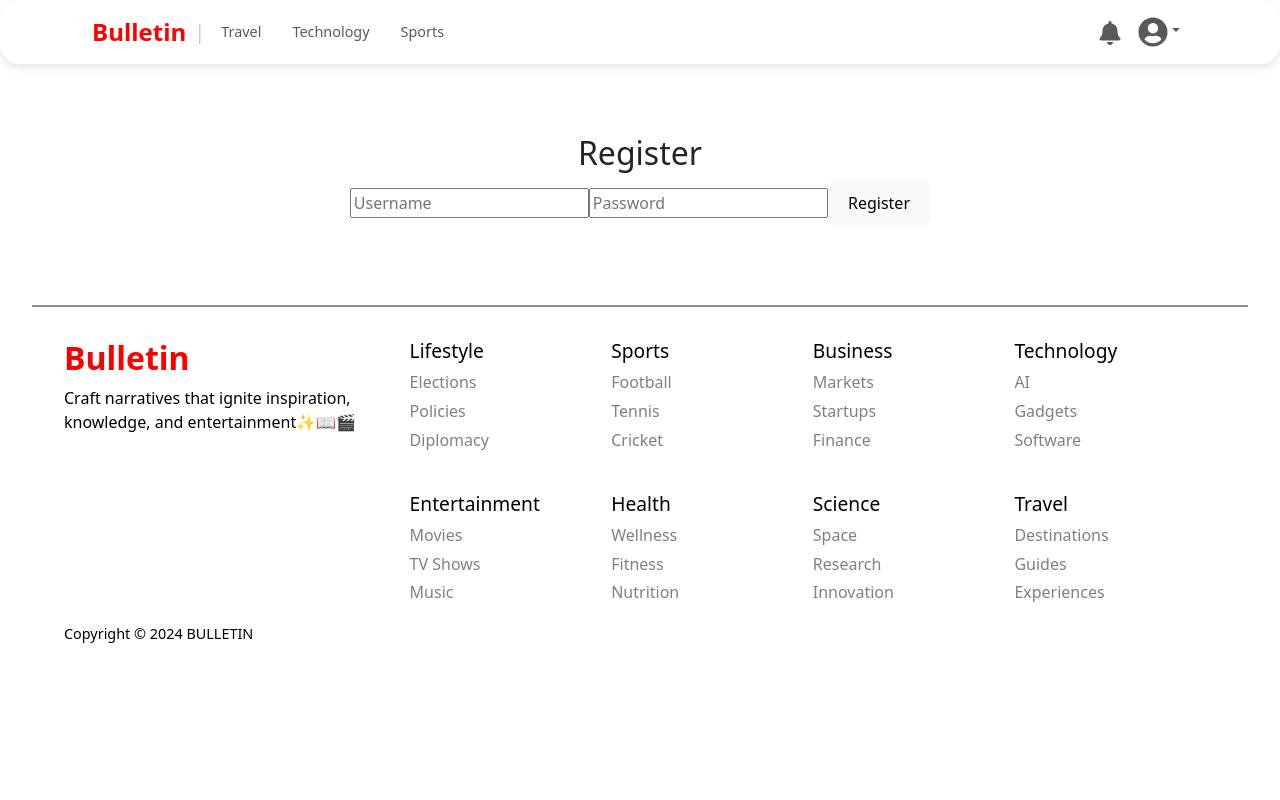
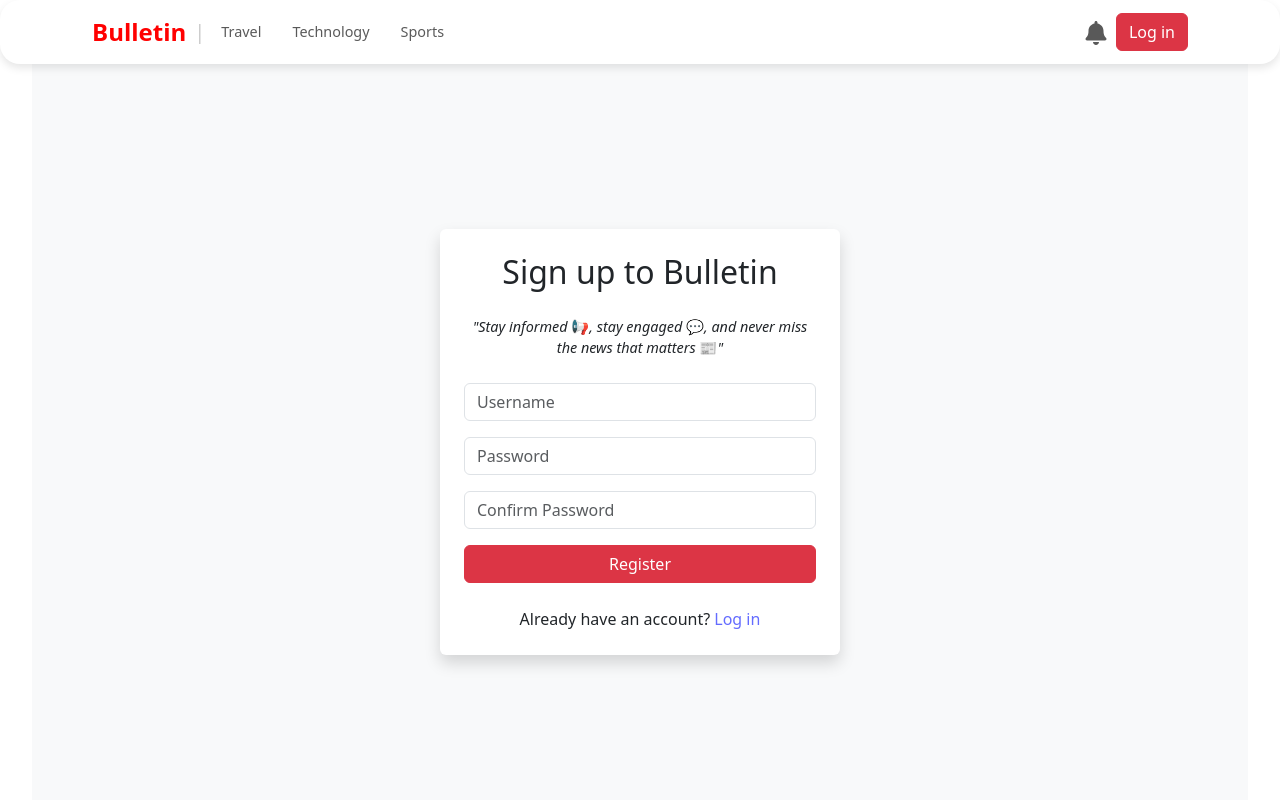
Before and after one commit to lakshitwasan/Real-Time-News-Aggregator-with-AI-Summarization, a React (Vite) app in the folder Frontend/: page /register in a window 1280 px wide. Shown: the top 800 px of the page. Built offline with nearby package versions, Linux system fonts and the light colour scheme.

Commit message:
Login functionality completed entirely

```diff
--- a/Frontend/src/components/NavBar/NavBar.jsx
+++ b/Frontend/src/components/NavBar/NavBar.jsx
@@ -1,10 +1,31 @@
-import React from 'react';
+import React, { useEffect, useState } from 'react';
 import { Navbar, Nav, Container, NavDropdown } from 'react-bootstrap';
 import { FaBell, FaUserCircle } from 'react-icons/fa';
 import { Link } from 'react-router-dom';
 import './navbar.css';
 
 const NavBar = () => {
+    const [isLoggedIn, setIsLoggedIn] = useState(false);
+
+    useEffect(() => {
+        const intervalId = setInterval(() => {
+            const token = localStorage.getItem("token");
+            if (token) {
+                setIsLoggedIn(true);
+            } else {
+                setIsLoggedIn(false);
+            }
+        }, 2000); // 2000 ms = 2 seconds
+
+        // Clean up the interval when the component unmounts
+        return () => clearInterval(intervalId);
+    }, []); // Empty dependency array ensures it only runs once
+
+    const handleLogout = () => {
+        localStorage.removeItem("token");
+        setIsLoggedIn(false);
+    };
+
     return (
         <Navbar expand="lg" className="fixed-top">
             <Container>
@@ -31,17 +52,23 @@ const NavBar = () => {
                             <FaBell size={24} />
                         </Nav.Link>
 
-                        {/* Profile Icon */}
+                        {/* Profile Icon or Login Button */}
+                        {isLoggedIn ? (
                             <NavDropdown
                                 title={<FaUserCircle size={30} />}
                                 id="basic-nav-dropdown"
                                 align="end"
                             >
-                            <NavDropdown.Item href="#profile">Profile</NavDropdown.Item>
-                            <NavDropdown.Item href="#settings">Settings</NavDropdown.Item>
-                            <NavDropdown.Divider />
-                            <NavDropdown.Item href="#logout">Logout</NavDropdown.Item>
+
+                                <NavDropdown.Item onClick={handleLogout}>Logout</NavDropdown.Item>
                             </NavDropdown>
+                        ) : (
+                            <button onClick={() => {
+                                window.location.href = "/login";
+                            }} className="btn btn-danger w-100">
+                                Log in
+                            </button>
+                        )}
                     </Nav>
                 </Navbar.Collapse>
             </Container>
--- a/Frontend/src/components/login/login.jsx
+++ b/Frontend/src/components/login/login.jsx
@@ -1,55 +1,91 @@
-import React, { useState, useContext } from "react";
+import React, { useState, useContext, useEffect } from "react";
 import axios from "axios";
 import { AuthContext } from "../AuthContext";
 import { useNavigate } from "react-router-dom";
+import 'bootstrap/dist/css/bootstrap.min.css';
 
 const Login = () => {
     const [username, setUsername] = useState("");
     const [password, setPassword] = useState("");
-    const [errorMessage, setErrorMessage] = useState(null); // New state for handling error messages
+    const [errorMessage, setErrorMessage] = useState(null);
     const { setToken } = useContext(AuthContext);
     const navigate = useNavigate();
+
     const handleSubmit = async (e) => {
         e.preventDefault();
         try {
-            const response = await axios.post(
-                "http://localhost:5000/auth/login"
-                , {
+            const response = await axios.post("http://localhost:5000/auth/login", {
                 username,
                 password,
             });
             setToken(response.data.token);
             localStorage.setItem("token", response.data.token);
-            navigate("/dashboard");
+            navigate("/");
         } catch (error) {
             console.error("Authentication failed:", error);
-            setToken(null);
-            localStorage.removeItem("token");
-            if (error.response && error.response.data) {
-                setErrorMessage(error.response.data); // Set the error message if present in the error response
+            setUsername("");
+            setPassword("");
+
+            if (error.response && error.response.data.error) {
+                setErrorMessage(error.response.data.error);
             } else {
                 setErrorMessage("An unexpected error occurred. Please try again.");
             }
         }
     };
 
+    // Auto-dismiss error alert after 3 seconds
+    useEffect(() => {
+        if (errorMessage) {
+            const timer = setTimeout(() => {
+                setErrorMessage(null);
+            }, 3000);
+            return () => clearTimeout(timer);
+        }
+    }, [errorMessage]);
+
     return (
-        <div>
-            {errorMessage && <div style={{ color: "red" }}>{errorMessage}</div>}{" "}
+        <div className="d-flex justify-content-center align-items-center vh-100 bg-light">
+            <div className="p-4 bg-white rounded shadow" style={{ maxWidth: "400px", width: "100%" }}>
+                <h2 className="text-center mb-4">Log into Bulletin</h2>
+                <blockquote className="blockquote text-center mb-4" style={{ fontSize: "0.9rem", fontStyle: "italic" }}>
+                    "Stay informed 📢, stay engaged 💬, and never miss the news that matters 📰"
+                </blockquote>
+                {errorMessage && (
+                    <div className="alert alert-danger alert-dismissible fade show" role="alert">
+                        {errorMessage}
+                        <button type="button" className="btn-close" data-bs-dismiss="alert" aria-label="Close"></button>
+                    </div>
+                )}
                 <form onSubmit={handleSubmit}>
+                    <div className="mb-3">
                         <input
+                            type="text"
+                            className="form-control"
                             value={username}
                             onChange={(e) => setUsername(e.target.value)}
                             placeholder="Username"
+                            required
                         />
+                    </div>
+                    <div className="mb-3">
                         <input
                             type="password"
+                            className="form-control"
                             value={password}
                             onChange={(e) => setPassword(e.target.value)}
                             placeholder="Password"
+                            required
                         />
-                <button type="submit">Login</button>
+                    </div>
+                    <button type="submit" className="btn btn-danger w-100 mb-3">
+                        Login
+                    </button>
+                    <div className="text-center mt-2">
+                        Don't have an account? <a href="/register">Register</a>
+                    </div>
                 </form>
+            </div>
         </div>
     );
 };
--- a/Frontend/src/components/signup/registration.jsx
+++ b/Frontend/src/components/signup/registration.jsx
@@ -1,45 +1,118 @@
-import React, { useState } from "react";
+import React, { useState, useEffect } from "react";
 import axios from "axios";
+import 'bootstrap/dist/css/bootstrap.min.css';
+import { useNavigate } from "react-router-dom";
 
 const Registration = () => {
     const [username, setUsername] = useState("");
     const [password, setPassword] = useState("");
-    const [message, setMessage] = useState("");
+    const [confirmPassword, setConfirmPassword] = useState("");
+    const [message, setMessage] = useState(null);
+    const [errorMessage, setErrorMessage] = useState(null);
+    const navigate = useNavigate();
 
     const handleSubmit = async (e) => {
         e.preventDefault();
+        setMessage(null);
+        setErrorMessage(null);
+
+        // Check if passwords match
+        if (password !== confirmPassword) {
+            setErrorMessage("Passwords do not match.");
+            return;
+        }
+
         try {
             const response = await axios.post("http://localhost:5000/auth/register", {
                 username,
                 password,
             });
             setMessage(response.data.message);
+            setUsername("");
+            setPassword("");
+            setConfirmPassword(""); // Clear confirm password
+            navigate("/login");
         } catch (error) {
             console.error("Registration failed:", error);
-            setMessage(error.response.data.error);
+            if (error.response && error.response.data.error) {
+                setErrorMessage(error.response.data.error);
+            } else {
+                setErrorMessage("An unexpected error occurred. Please try again.");
+            }
         }
     };
 
+    // Auto-dismiss alerts after 3 seconds
+    useEffect(() => {
+        const timer = setTimeout(() => {
+            setMessage(null);
+            setErrorMessage(null);
+        }, 3000);
+
+        return () => clearTimeout(timer);
+    }, [message, errorMessage]);
+
     return (
-        <div>
-            <h2>Register</h2>
+        <div className="d-flex justify-content-center align-items-center vh-100 bg-light">
+            <div className="p-4 bg-white rounded shadow" style={{ maxWidth: "400px", width: "100%" }}>
+                <h2 className="text-center mb-4">Sign up to Bulletin</h2>
+                <blockquote className="blockquote text-center mb-4" style={{ fontSize: "0.9rem", fontStyle: "italic" }}>
+                    "Stay informed 📢, stay engaged 💬, and never miss the news that matters 📰"
+                </blockquote>
+
+                {errorMessage && (
+                    <div className="alert alert-danger alert-dismissible fade show" role="alert">
+                        {errorMessage}
+                        <button type="button" className="btn-close" data-bs-dismiss="alert" aria-label="Close"></button>
+                    </div>
+                )}
+
+                {message && (
+                    <div className="alert alert-success alert-dismissible fade show" role="alert">
+                        {message}
+                        <button type="button" className="btn-close" data-bs-dismiss="alert" aria-label="Close"></button>
+                    </div>
+                )}
+
                 <form onSubmit={handleSubmit}>
+                    <div className="mb-3">
                         <input
+                            type="text"
+                            className="form-control"
                             value={username}
                             onChange={(e) => setUsername(e.target.value)}
                             placeholder="Username"
                             required
                         />
+                    </div>
+                    <div className="mb-3">
                         <input
                             type="password"
+                            className="form-control"
                             value={password}
                             onChange={(e) => setPassword(e.target.value)}
                             placeholder="Password"
                             required
                         />
-                <button type="submit">Register</button>
+                    </div>
+                    <div className="mb-3">
+                        <input
+                            type="password"
+                            className="form-control"
+                            value={confirmPassword}
+                            onChange={(e) => setConfirmPassword(e.target.value)}
+                            placeholder="Confirm Password"
+                            required
+                        />
+                    </div>
+                    <button type="submit" className="btn btn-danger w-100 mb-3">
+                        Register
+                    </button>
+                    <div className="text-center mt-2">
+                        Already have an account? <a href="/login">Log in</a>
+                    </div>
                 </form>
-            {message && <p>{message}</p>}
+            </div>
         </div>
     );
 };
```
Also changed, not shown: 2 other files (tests, documents, lock files or other folders). Lines whose indentation alone changed are shown as unchanged.
